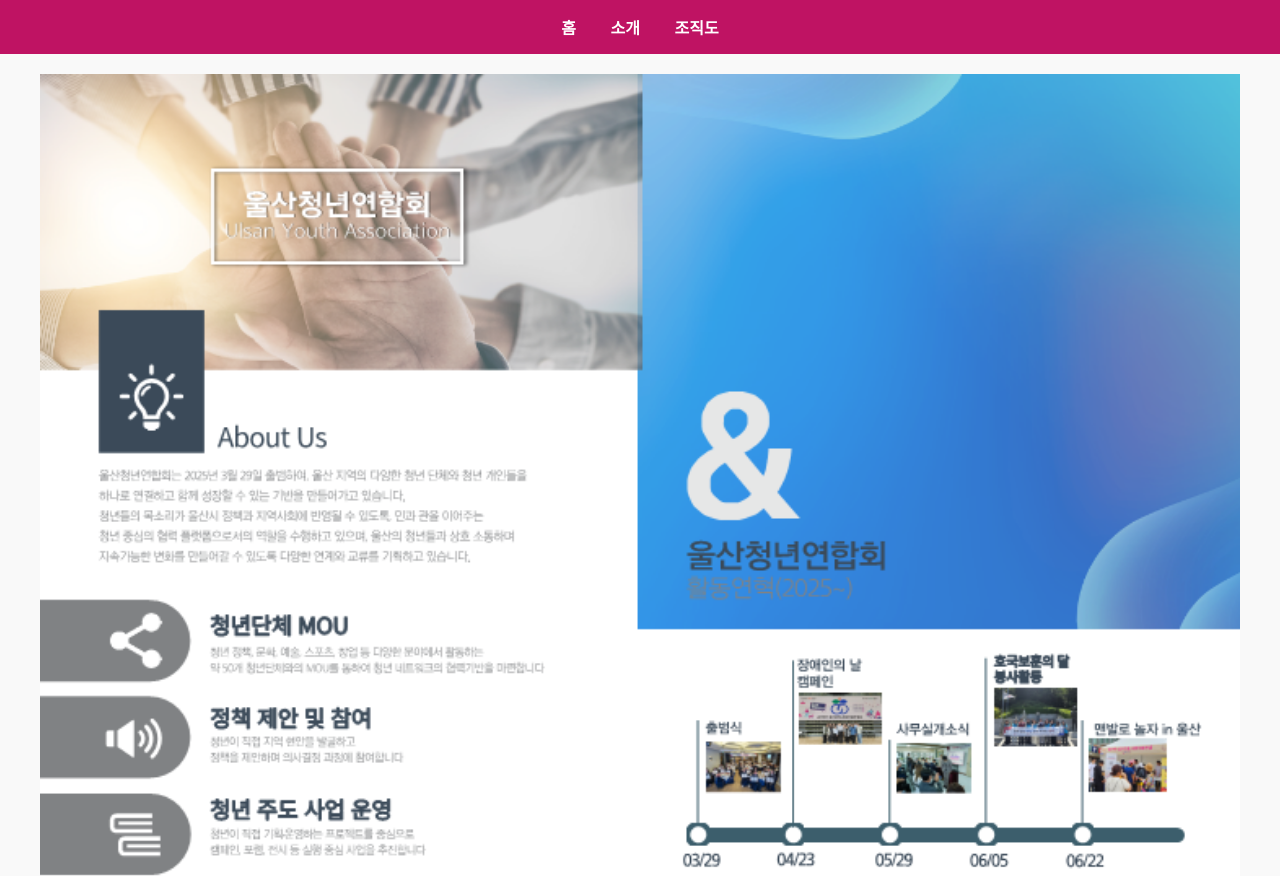
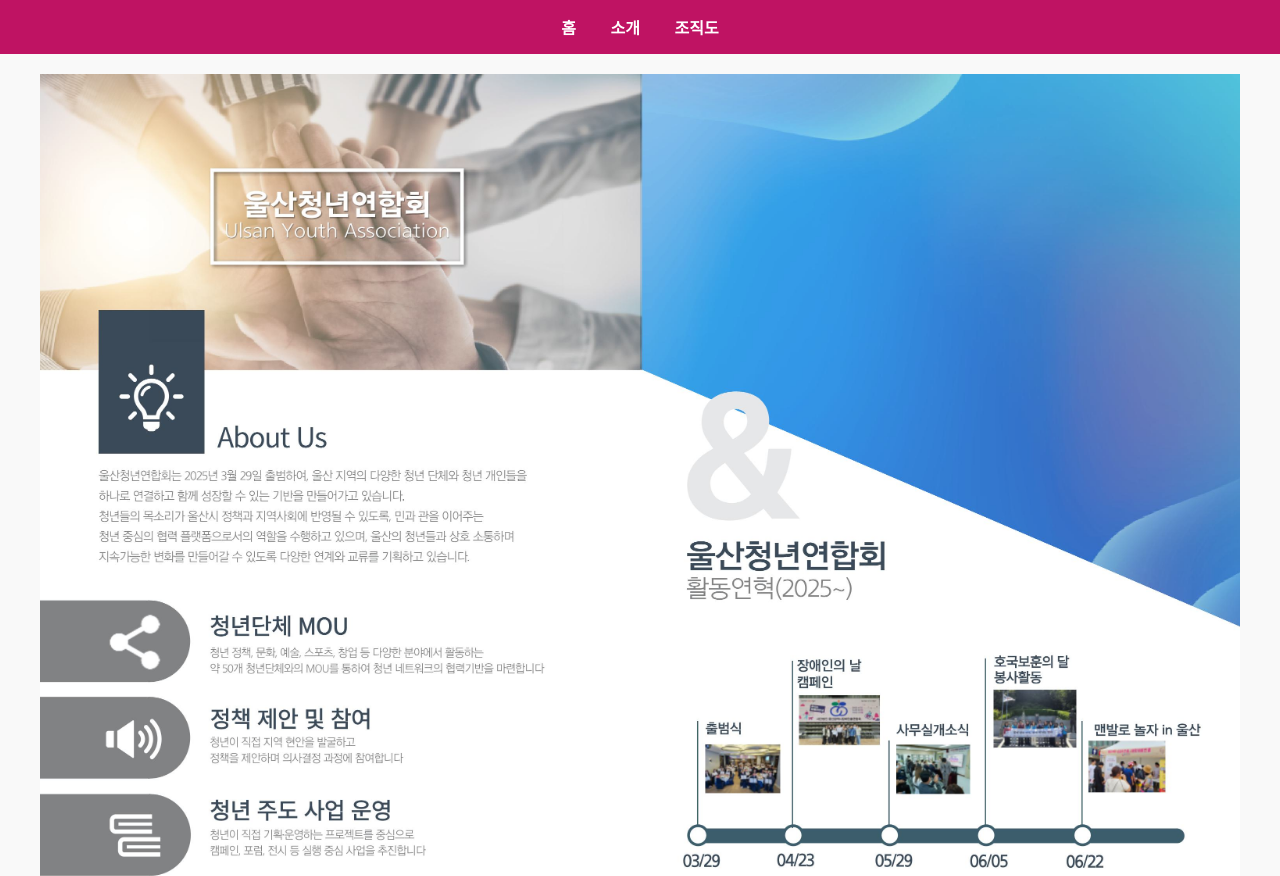
Before and after one commit to ulsanyouthassociation/main, a plain HTML site: page about.html in a window 1280 px wide. Shown: the top 876 px of the page. Drawn offline with Linux system fonts and the light colour scheme.

Commit message:
Update about.html

```diff
--- a/about.html
+++ b/about.html
@@ -16,7 +16,7 @@
 </header>
 
 <div class="container">
-    <img src="images/page2.png" alt="울산청년연합회 소개">
+    <img src="images/page2.jpg" alt="울산청년연합회 소개">
 </div>
 
 <footer>
```
